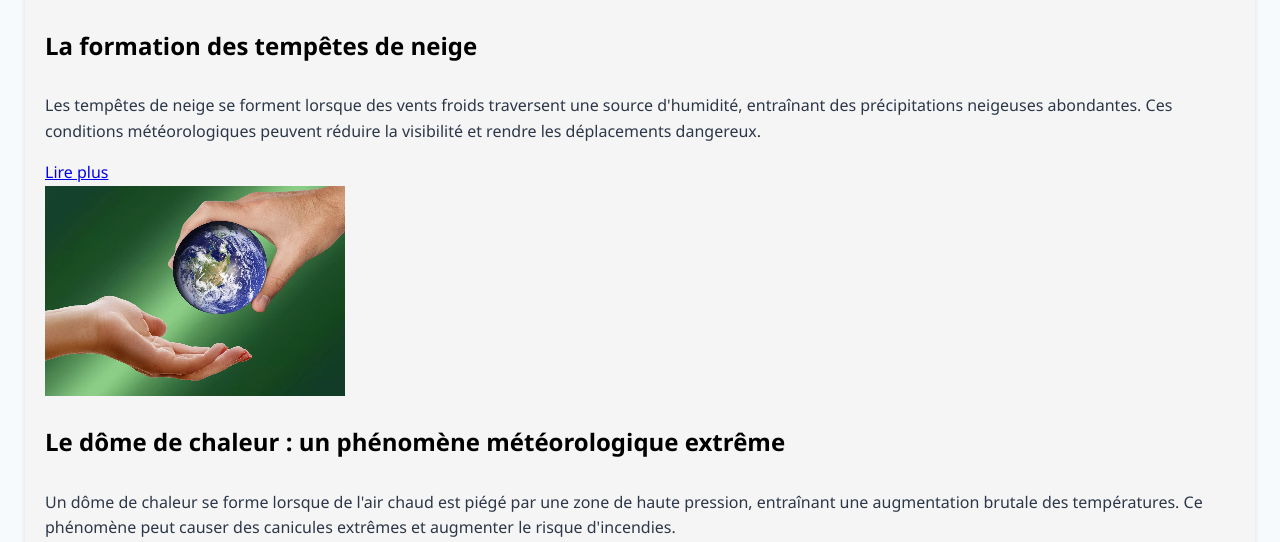
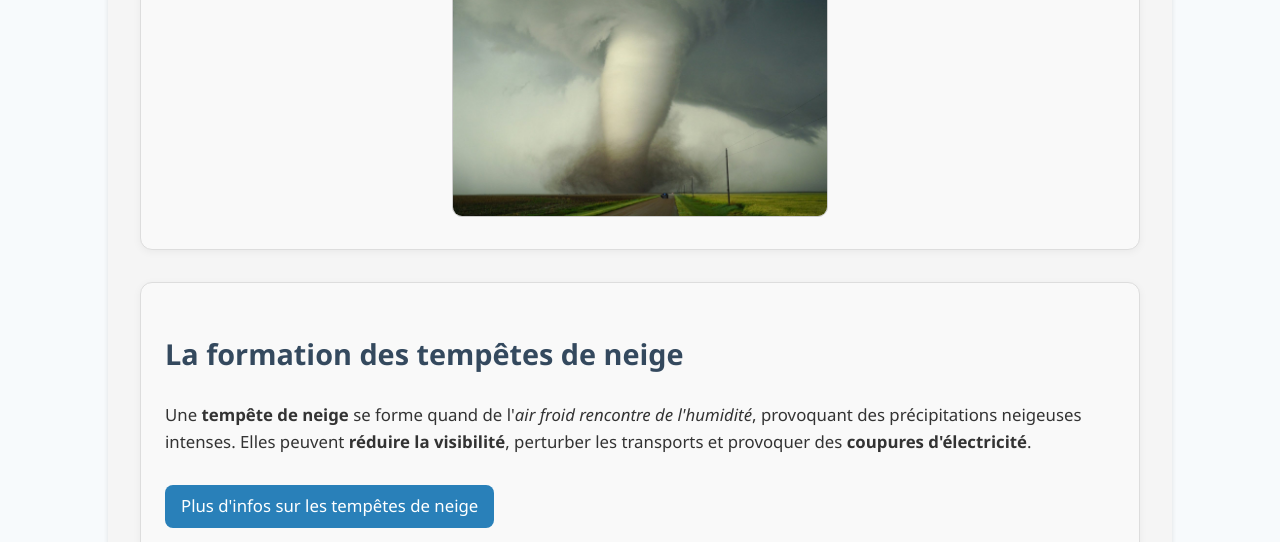
Before and after one commit to ad-nenon22/PrevisionMeteo, a PHP site: page /actualite.php in a window 1280 px wide. Shown: the part 1223-1765 px from the top of the page. Run offline with PHP 8.4, Linux system fonts and the light colour scheme.

Commit message:
Update actualite.php

```diff
--- a/actualite.php
+++ b/actualite.php
@@ -7,49 +7,130 @@ $page_footer_info = "Actualité";
 include 'include/header.inc.php';
 ?>
 
+<style>
+/* Général */
+.actualites {
+    max-width: 1000px;
+    margin: 0 auto;
+    padding: 2rem;
+    font-family: 'Segoe UI', Tahoma, Geneva, Verdana, sans-serif;
+}
+
+.actualites h1 {
+    text-align: center;
+    margin-bottom: 2rem;
+    font-size: 2.5em;
+    color: #2c3e50;
+}
+
+article {
+    background-color: #f9f9f9;
+    border: 1px solid #ddd;
+    border-radius: 12px;
+    padding: 1.5rem;
+    margin-bottom: 2rem;
+    box-shadow: 0 2px 8px rgba(0,0,0,0.05);
+}
+
+/* Titres des articles */
+article h2 {
+    color: #34495e;
+    font-size: 1.8em;
+    margin-bottom: 0.5rem;
+}
+
+/* Paragraphes */
+article p {
+    font-size: 1.05em;
+    line-height: 1.6;
+    color: #333;
+}
+
+/* Lien "Lire plus" */
+article a {
+    display: inline-block;
+    margin-top: 0.8rem;
+    padding: 0.5rem 1rem;
+    background-color: #2980b9;
+    color: white;
+    border-radius: 8px;
+    text-decoration: none;
+    transition: background-color 0.3s ease;
+}
+
+article a:hover {
+    background-color: #1c5980;
+}
+
+/* Images */
+.actu {
+    margin-top: 1rem;
+    text-align: center;
+}
+
+.actu img {
+    max-width: 100%;
+    height: 250px;
+    object-fit: cover;
+    border-radius: 10px;
+    border: 1px solid #ccc;
+}
+</style>
+
 <main>
      <section class="actualites">
         <h1>Actualités Météo</h1>
 
+
         <article>
             <h2>Qu'est-ce qu'un anticyclone ?</h2>
-            <p>Les anticyclones sont des zones de haute pression atmosphérique qui influencent grandement notre météo.
-               Ils sont souvent synonymes de beau temps, mais peuvent aussi entraîner des vagues de chaleur ou de froid intense.</p>
-            <a href="article.php?id=anticyclone">Lire plus</a>
-            <div class="actu"><img src="images/vortex.png" alt="vortex"></div>
+            <p>
+                Un <strong>anticyclone</strong> est une zone de haute pression atmosphérique où l'air descend et se réchauffe,
+                ce qui empêche la formation de nuages. Cela se traduit souvent par un <em>temps stable et ensoleillé</em>.
+                Toutefois, en hiver, il peut aussi provoquer du <strong>brouillard persistant</strong> ou des <strong>vagues de froid</strong>.
+            </p>
+            <p><a href="https://fr.wikipedia.org/wiki/Anticyclone" target="_blank">En savoir plus sur les anticyclones</a></p>
+            <div class="actu"><img src="images/vortex.jpg" alt="Illustration d'un anticyclone"></div>
         </article>
 
-        <article>
+<article>
             <h2>Les orages : comment se forment-ils ?</h2>
-            <p>Les orages sont le résultat de la rencontre de masses d'air chaud et humide avec de l'air froid.
-               Ce choc thermique provoque la formation de nuages cumulonimbus qui génèrent éclairs, tonnerre et précipitations intenses.</p>
-            <a href="article.php?id=orages">Lire plus</a>
-                    <div class="actu"><img src="images/tornade.png" alt="tornade"></div>
-
+            <p>
+                Les <strong>orages</strong> se produisent quand de l'<em>air chaud et humide</em> monte rapidement, rencontre de l'air froid
+                et forme des <strong>nuages cumulonimbus</strong>. Ils s'accompagnent souvent d'éclairs, de tonnerre et de pluies intenses.
+            </p>
+            <p><a href="https://meteofrance.com/dossiers-thematiques/orages" target="_blank">Comprendre les orages avec Météo France</a></p>
+            <div class="actu"><img src="images/tornade.jpg" alt="Illustration d'un orage"></div>
         </article>
 
         <article>
             <h2>La formation des tempêtes de neige</h2>
-            <p>Les tempêtes de neige se forment lorsque des vents froids traversent une source d'humidité, entraînant des précipitations neigeuses abondantes.
-               Ces conditions météorologiques peuvent réduire la visibilité et rendre les déplacements dangereux.</p>
-            <a href="article.php?id=tempetes">Lire plus</a>
-            <div class="actu"><img src="images/notreplanete.webp" alt="notreplanete"></div>
+            <p>
+                Une <strong>tempête de neige</strong> se forme quand de l'<em>air froid rencontre de l'humidité</em>, provoquant des
+                précipitations neigeuses intenses. Elles peuvent <strong>réduire la visibilité</strong>, perturber les transports et provoquer des <strong>coupures d'électricité</strong>.
+            </p>
+            <p><a href="https://www.futura-sciences.com/planete/definitions/meteo-tempete-neige-4520/" target="_blank">Plus d'infos sur les tempêtes de neige</a></p>
+            <div class="actu"><img src="images/neige.jpg" alt="Tempête de neige"></div>
         </article>
 
         <article>
             <h2>Le dôme de chaleur : un phénomène météorologique extrême</h2>
-            <p>Un dôme de chaleur se forme lorsque de l'air chaud est piégé par une zone de haute pression, entraînant une augmentation brutale des températures.
-               Ce phénomène peut causer des canicules extrêmes et augmenter le risque d'incendies.</p>
-            <a href="article.php?id=dome_de_chaleur">Lire plus</a>
-            <div class="actu"><img src="images/vortex.png" alt="vortex"></div>
+            <p>
+                Un <strong>dôme de chaleur</strong> survient quand une <em>zone de haute pression emprisonne l'air chaud</em> pendant plusieurs jours.
+                Cela entraîne des <strong>canicules extrêmes</strong>, dangereuses pour la santé et l'environnement.
+            </p>
+            <p><a href="https://www.nationalgeographic.fr/environnement/le-dome-de-chaleur-cette-vague-de-chaleur-extreme" target="_blank">Découvrir le phénomène</a></p>
+            <div class="actu"><img src="images/dome.png" alt="Dôme de chaleur"></div>
         </article>
 
         <article>
-            <h2>Les conséquences du réchauffement climatique sur les ouragans</h2>
-            <p>Le réchauffement climatique accentue la fréquence et l’intensité des ouragans.
-               Avec des océans plus chauds, ces tempêtes gagnent en puissance et peuvent causer des dégâts considérables sur les zones côtières.</p>
-            <a href="article.php?id=ouragans_climat">Lire plus</a>
-            <div class="actu"><img src="images/vortex.png" alt="vortex"></div>
+            <h2>Les ouragans et le réchauffement climatique</h2>
+            <p>
+                Le <strong>réchauffement climatique</strong> augmente la température des océans, fournissant plus d'énergie aux <strong>ouragans</strong>.
+                Cela les rend plus <em>fréquents, intenses et destructeurs</em>, en particulier dans les régions tropicales.
+            </p>
+            <p><a href="https://www.greenpeace.fr/ouragans-et-rechauffement-climatique/" target="_blank">Impact du climat sur les ouragans</a></p>
+            <div class="actu"><img src="images/ouragans.jpg" alt="Ouragan vu de l'espace"></div>
         </article>
     </section>
 
```
